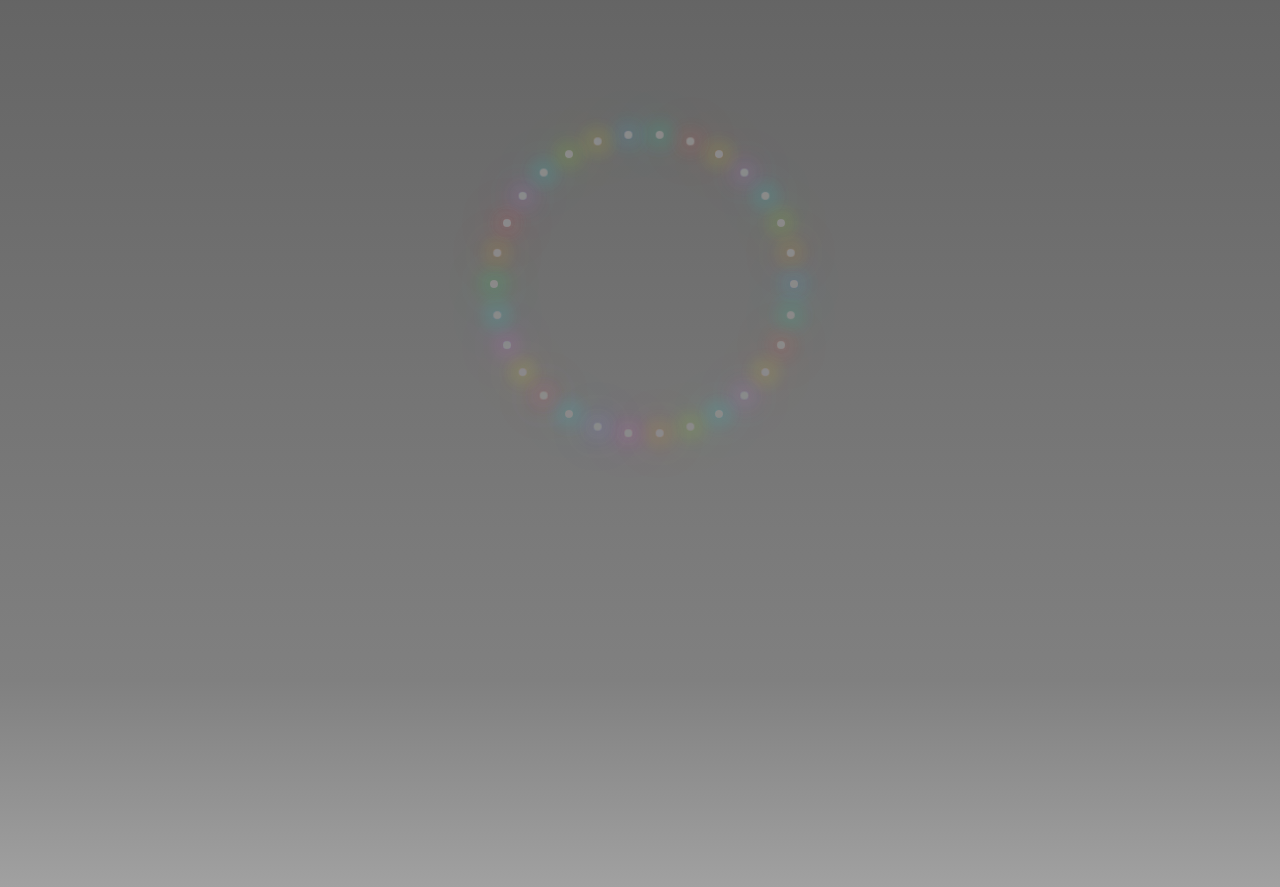
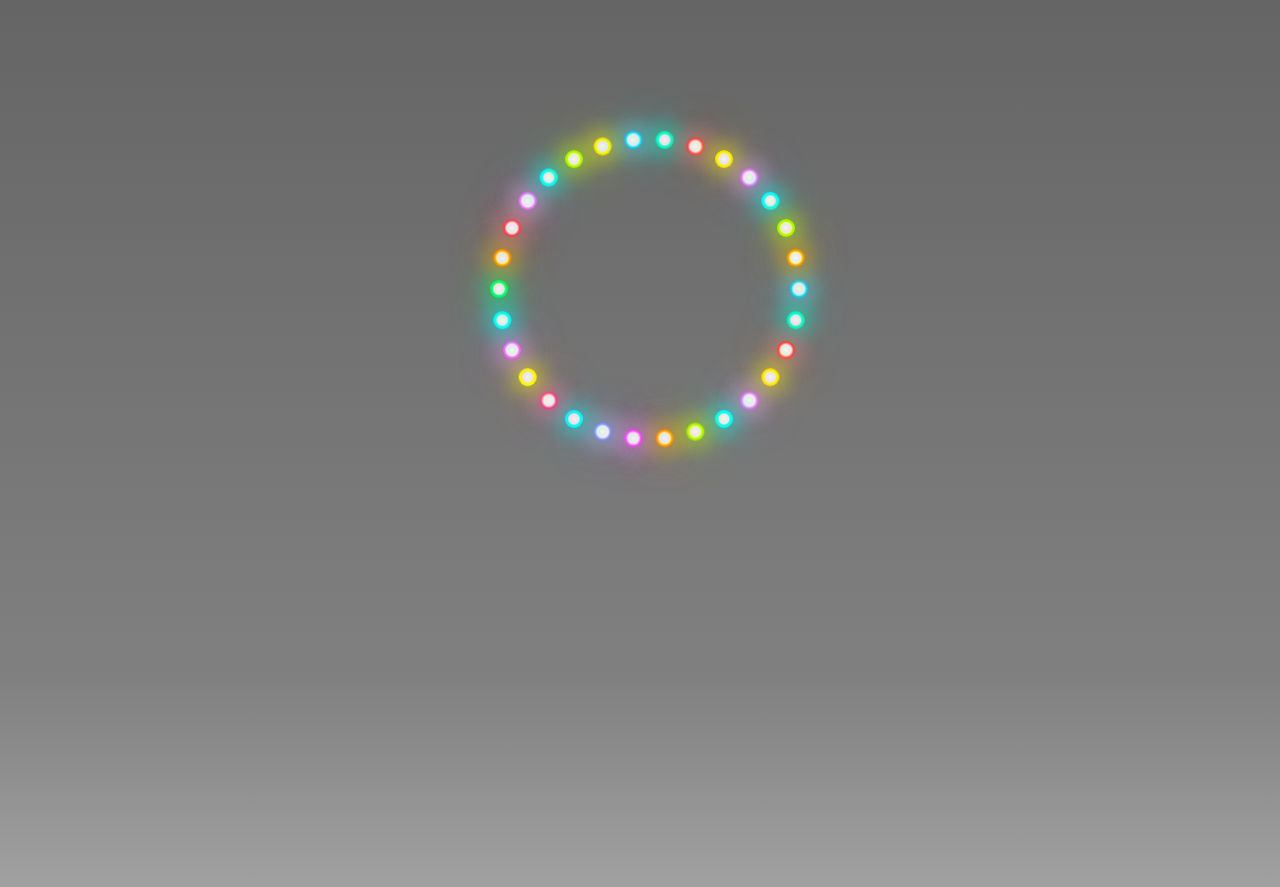
Before and after one commit to divyansh-1009/Landing-Page, a React (Vite) app: page / in a window 1280 px wide. Shown: the part 3320-4207 px from the top of the page. Built offline with nearby package versions, Linux system fonts and the light colour scheme.

Commit message:
improvements 1

```diff
--- a/src/App.css
+++ b/src/App.css
@@ -482,9 +482,13 @@
 /* Working small dot styles with convergence animation */
 .small-dot {
   position: absolute;
-  width: 8px;
-  height: 8px;
-  background-color: #666;
+  width: 18px;
+  height: 18px;
+  background: radial-gradient(circle at 50% 50%,
+    rgba(255, 255, 255, 0.95) 0%,
+    rgba(255, 255, 255, 0.85) 30%,
+    var(--dot-color, #666) 60%,
+    var(--dot-color, #666) 100%);
   border-radius: 50%;
   transform-origin: center;
   will-change: transform, opacity, box-shadow;
--- a/src/App.tsx
+++ b/src/App.tsx
@@ -117,13 +117,15 @@ function App() {
       const path: number[] = []
       let currentCol = Math.floor(Math.random() * 15) // Random start in first row
 
-      for (let row = 0; row < 15; row++) {
+      // Ensure the final dot does NOT end in the last row (row 14)
+      for (let row = 0; row < 14; row++) {
         if (row > 10 && Math.random() > 0.7) break // Stop randomly after row 10
 
         const dotIndex = row * 15 + currentCol
         path.push(dotIndex)
 
-        if (row < 14) {
+        // Only move to the next row if we aren't at the enforced last row (13)
+        if (row < 13) {
           // Manhattan distance movement to next row
           const direction = Math.random() > 0.5 ? 1 : -1
           const steps = Math.floor(Math.random() * 3) + 1 // 1-3 steps
@@ -731,9 +733,9 @@ function App() {
                     '--start-y': `${y}px`,
                     '--delay': `${index * 0.05}s`,
                     '--duration': `${1.5 + (index * 0.01)}s`,
-                    backgroundColor: '#666666',
-                    boxShadow: `0 0 22px ${smallDot.color}, 0 0 44px ${smallDot.color}, 0 0 28px rgba(255, 255, 255, 0.35)`,
-                    filter: 'saturate(1.6) brightness(1.35)',
+                    '--dot-color': `${smallDot.color}`,
+                    boxShadow: `0 0 22px ${smallDot.color}, 0 0 44px ${smallDot.color}, 0 0 28px rgba(255, 255, 255, 0.45)`,
+                    filter: 'saturate(1.7) brightness(1.5)',
                     transform: `translate(${x}px, ${y}px)`,
                     opacity: 1,
                     scale: 1
```
